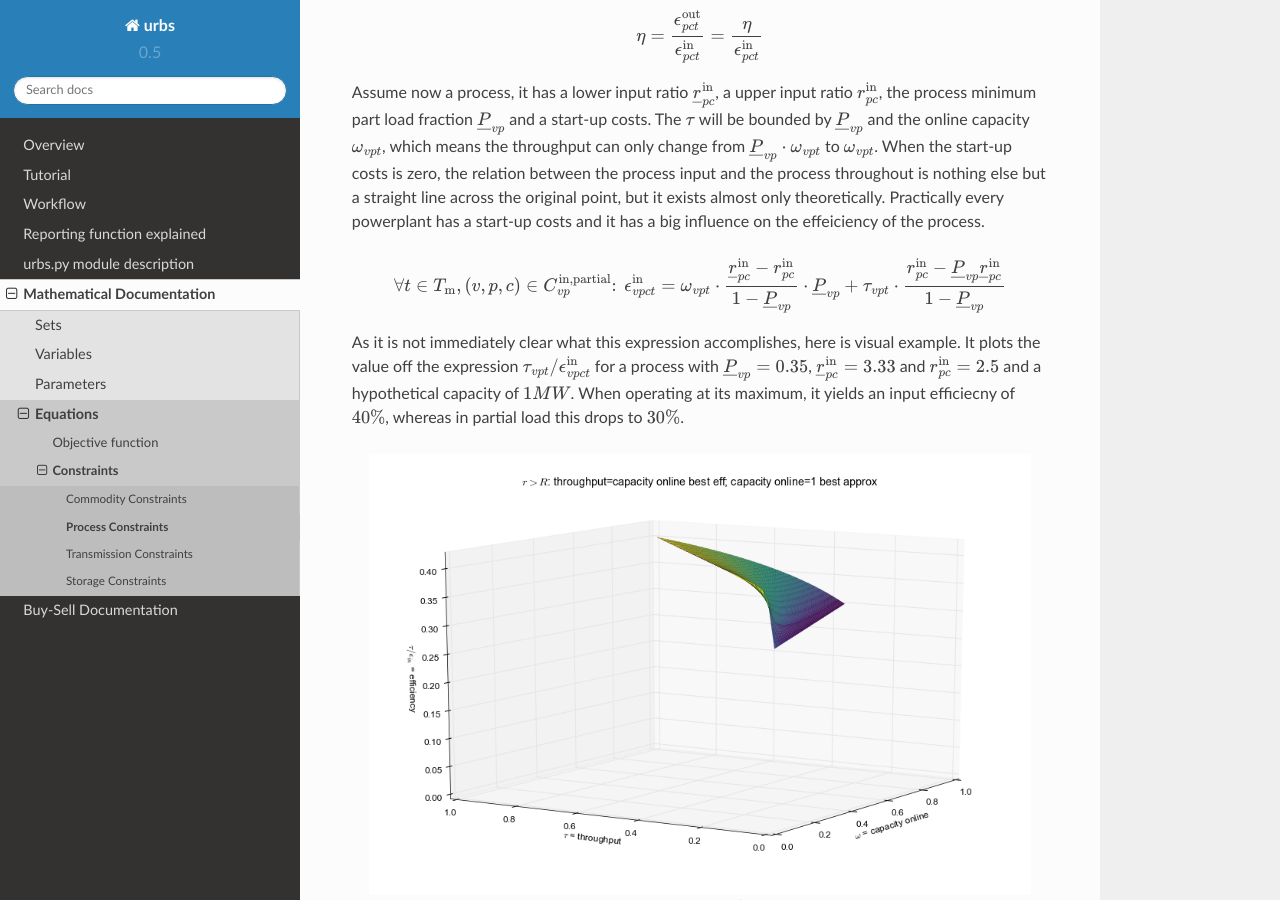
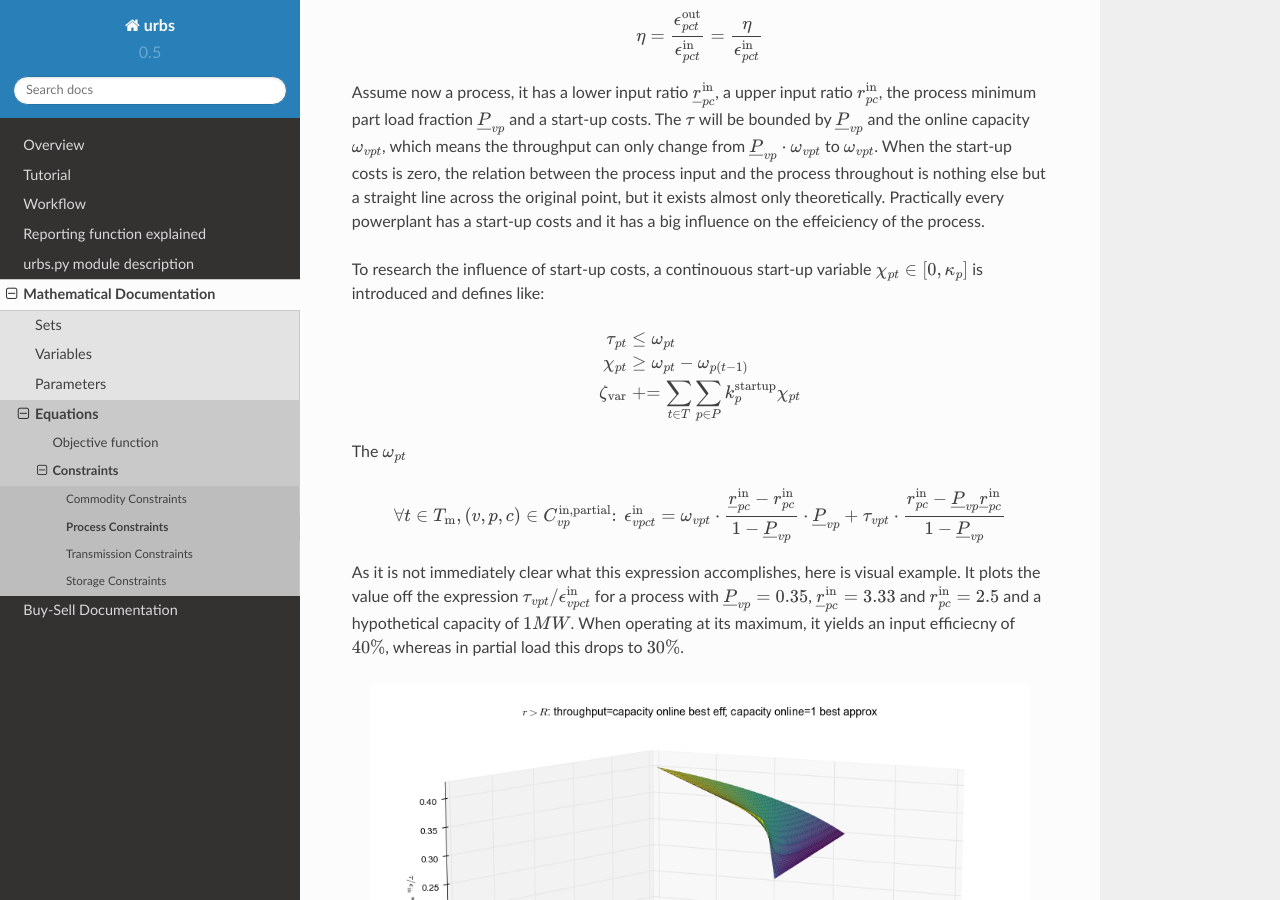
Before and after one commit to tum-ens/urbs, a Sphinx documentation site: the page built from doc/mathdoc/equ-process.rst, in a window 1280 px wide and 900 px high, scrolled down 5764 px. Built offline with Sphinx 7.4.7 and the Read the Docs theme 2.0.0, drawn with Linux system fonts in a browser that asks for light colours.

Commit message:
Update equ-process.rst

```diff
--- a/doc/mathdoc/equ-process.rst
+++ b/doc/mathdoc/equ-process.rst
@@ -202,6 +202,15 @@ In order to simplify the mathematical calculation, the output ratios will be set
 
 Assume now a process, it has a lower input ratio :math:`\underline{r}_{pc}^\text{in}`, a upper input ratio :math:`r_{pc}^\text{in}`, the process minimum part load fraction :math:`\underline{P}_{vp}` and a start-up costs. The :math:`\tau` will be bounded by :math:`\underline{P}_{vp}` and the online capacity :math:`\omega_{vpt}`, which means the throughput can only change from :math:`\underline{P}_{vp} \cdot \omega_{vpt}` to :math:`\omega_{vpt}`. When the start-up costs is zero, the relation between the process input and the process throughout is nothing else but a straight line across the original point, but it exists almost only theoretically. Practically every powerplant has a start-up costs and it has a big influence on the effeiciency of the process.
 
+To research the influence of start-up costs, a continouous start-up variable :math:`\chi_{pt} \in [0, \kappa_p]` is introduced and defines like:
+
+.. math::
+    \tau_{pt} &\leq \omega_{pt} \\
+    \chi_{pt} &\geq \omega_{pt} - \omega_{p(t-1)} \\
+    \zeta_\text{var} & \mathrel{+}= \sum_{t\in T} \sum_{p\in P} k_{p}^\text{startup} \chi_{pt}
+
+The :math:`\omega_{pt}`
+
 
 .. math::
     \forall t\in T_\text{m}, (v, p, c)\in C_{vp}^\text{in,partial}\colon\
```
